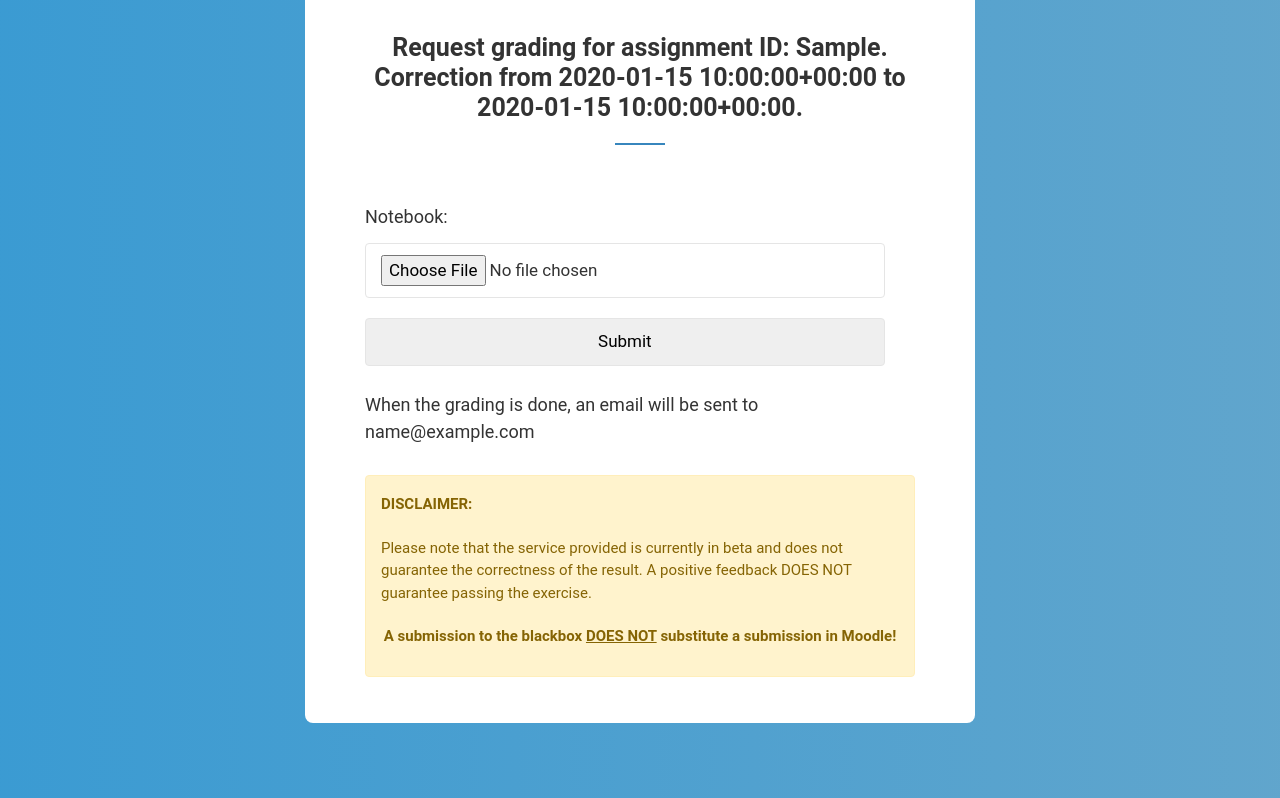
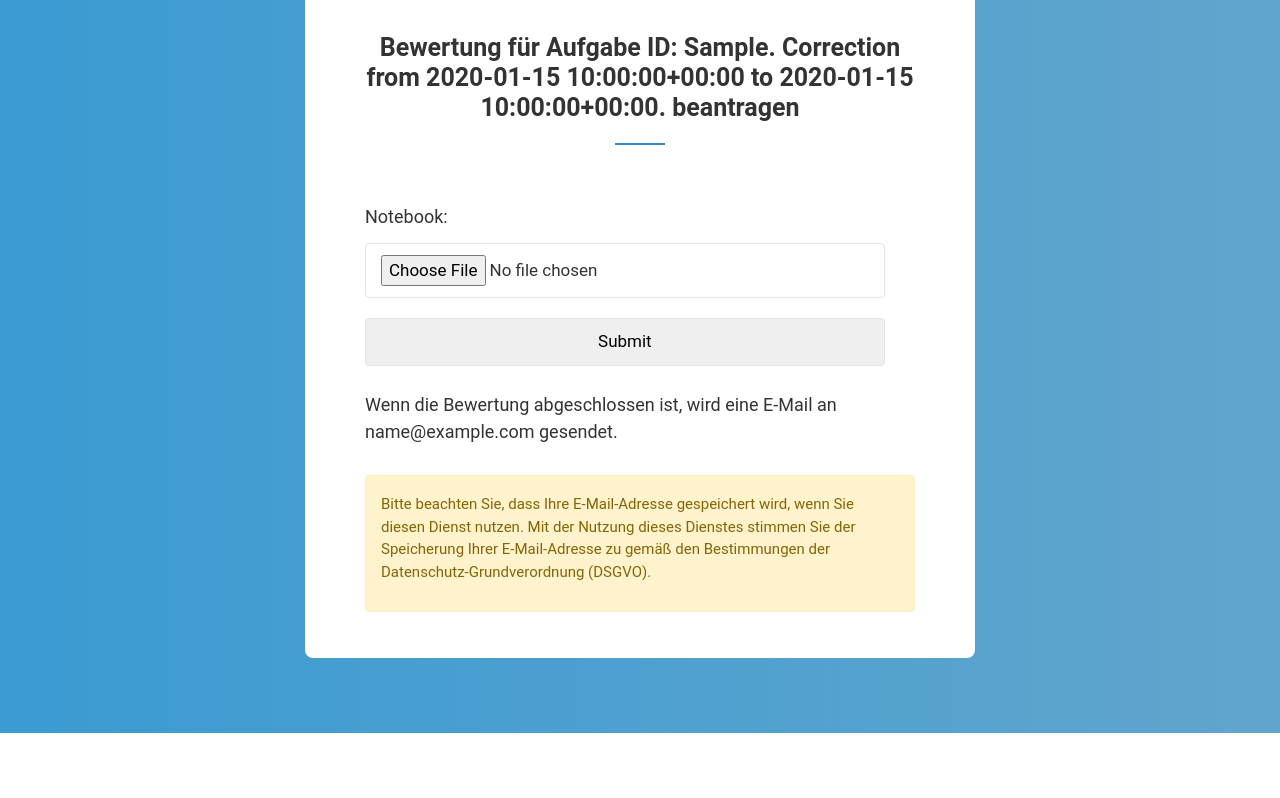
Before and after one commit to RWTH-DBIS/Ampelgrader, a Django app: template grader/templates/grader/request.html in a window 1280 px wide. Shown: the part 450-1248 px from the top of the page. After the commit the page ends 1183 px from the top, so only its background shows below. Run offline with Django 5.2, Linux system fonts and the light colour scheme; the template is opened without the code that fills it: values that come from a table or form of the project are taken from there, others are empty; a user stored in the database is signed in; tables that the repository leaves empty hold one stand-in row (values such as "Sample post"); some libraries are stand-ins or nearby versions.

Commit message:
Incorporate new changes made in the frontend

```diff
--- a/grader/static/grader/styles.css
+++ b/grader/static/grader/styles.css
@@ -75,11 +75,9 @@ body {
     font-size: 17px
 }
 
-
 .container-content input:focus {
     border: 1px solid #b3b3b3
 }
-
 
 @media screen and (max-width: 767px) {
     .container {
--- a/grader/templates/grader/grading_processing.html
+++ b/grader/templates/grader/grading_processing.html
@@ -3,7 +3,7 @@
 	<head>
 		<meta charset="UTF-8">
 		<meta name="viewport" content="width=device-width, initial-scale=1">
-		<title>Grading Unavailable</title>
+		<title>Bewertung nicht abgeschlossen</title>
 		<!-- Bootstrap CSS -->
 		<link rel="stylesheet" href="https://stackpath.bootstrapcdn.com/bootstrap/4.5.2/css/bootstrap.min.css">
 		{% load static %}
@@ -16,8 +16,8 @@
                 <img src="https://git.rwth-aachen.de/i5/teaching/dbis-raw/-/raw/main/dbis-logo.png" width="500"/>
             </div>
 
-            <div class="container-content">
-               <div class="lead text-center"> Grading process not finished. Thank you for your patience! </div>
+            <div class="alert alert-secondary" role="alert" style="margin-top: 100px; margin-bottom: 100px;">
+               <div class="lead text-center"> Bewertungsprozess noch nicht abgeschlossen. Vielen Dank für Ihre Geduld! </div>
             </div>
         </div>
 
--- a/grader/templates/grader/grading_unavailable.html
+++ b/grader/templates/grader/grading_unavailable.html
@@ -3,7 +3,7 @@
 	<head>
 		<meta charset="UTF-8">
 		<meta name="viewport" content="width=device-width, initial-scale=1">
-		<title>Grading Unavailable</title>
+		<title>Bewertung nicht verfügbar</title>
 		<!-- Bootstrap CSS -->
 		<link rel="stylesheet" href="https://stackpath.bootstrapcdn.com/bootstrap/4.5.2/css/bootstrap.min.css">
 		{% load static %}
@@ -16,8 +16,8 @@
                 <img src="https://git.rwth-aachen.de/i5/teaching/dbis-raw/-/raw/main/dbis-logo.png" width="500"/>
             </div>
 
-            <div class="container-content">
-               <div class="lead text-center"> At this time, no grading for this exercise is available! </div>
+            <div class="alert alert-secondary" role="alert" style="margin-top: 100px; margin-bottom: 100px;">
+               <div class="lead text-center"> Zurzeit ist keine Bewertung für diese Übung verfügbar! </div>
             </div>
         </div>
 
--- a/grader/templates/grader/request.html
+++ b/grader/templates/grader/request.html
@@ -1,9 +1,9 @@
 <!DOCTYPE html>
-<html lang="en">
+<html lang="de">
 	<head>
 		<meta charset="UTF-8">
 		<meta name="viewport" content="width=device-width, initial-scale=1">
-		<title>Request Grading</title>
+		<title>Bewertung Beantragen</title>
 		<!-- Bootstrap CSS -->
 		<link rel="stylesheet" href="https://stackpath.bootstrapcdn.com/bootstrap/4.5.2/css/bootstrap.min.css">
 		{% load static %}
@@ -18,22 +18,19 @@
 
             <div class="container-content">
 
-                <h2>Request grading for assignment {{ for_exercise }}</h2>
+                <h2>Bewertung für Aufgabe {{ for_exercise }} beantragen</h2>
 
                 <form enctype="multipart/form-data" action="/grader/request/{{ for_exercise }}" method="post">
                     {% csrf_token %}
                     {{ form }}
                     <input type="submit" value="Submit">
-                    <p>When the grading is done, an email will be sent to
-                    {{ request.user.email }}
+                    <p>Wenn die Bewertung abgeschlossen ist, wird eine E-Mail an {{ request.user.email }} gesendet.
                     </p>
                 </form>
                 <div class="alert alert-warning" role="alert">
-                    <p><b>DISCLAIMER:</b></p>
-                    <p>Please note that the service provided is currently in beta and does not guarantee the correctness of the result.
-                    A positive feedback DOES NOT guarantee passing the exercise.</p>
-
-                    <p class="text-center"><b>A submission to the blackbox <u>DOES NOT</u> substitute a submission in Moodle!</b></p>
+                    <p>Bitte beachten Sie, dass Ihre E-Mail-Adresse gespeichert wird, wenn Sie diesen Dienst nutzen.
+                        Mit der Nutzung dieses Dienstes stimmen Sie der Speicherung Ihrer E-Mail-Adresse zu gemäß den Bestimmungen der Datenschutz-Grundverordnung (DSGVO).
+                    </p>
                 </div>
             </div>
 
--- a/grader/templates/grader/result.html
+++ b/grader/templates/grader/result.html
@@ -3,7 +3,7 @@
 	<head>
     	<meta charset="UTF-8" />
     	<meta name="viewport" content="width=device-width, initial-scale=1" />
-    	<title>Result</title>
+    	<title>Auswertung</title>
     	<!-- Bootstrap CSS -->
     	<link rel="stylesheet" href="https://stackpath.bootstrapcdn.com/bootstrap/4.5.2/css/bootstrap.min.css"/>
     	{% load static %}
@@ -17,10 +17,10 @@
         	</div>
 
 			<div class="container-content">
-    			<h2>Result</h2>
+    			<h2>Auswertung</h2>
           		<ul>
             		{% for ex in result %}
-						<li><p>You have achieved the following result in {{ ex.label }}:</p></li>
+						<li><p>Sie haben folgendes Ergebnis bei {{ ex.label }} erzielt:</p></li>
             			<li>Just for debugging: {{ ex.label }} achieved {{ ex.score }} of max {{ ex.max_score}}, with percentage {{ ex.percentage_res }}</li>
 
             			<div class="d-flex justify-content-center">
--- a/grader/templates/grader/successful_request.html
+++ b/grader/templates/grader/successful_request.html
@@ -4,7 +4,7 @@
         <head>
             <meta charset="UTF-8">
             <meta name="viewport" content="width=device-width, initial-scale=1">
-            <title>Successful Request</title>
+            <title>Anfrage Erfolgreich</title>
             <!-- Bootstrap CSS -->
             <link rel="stylesheet" href="https://stackpath.bootstrapcdn.com/bootstrap/4.5.2/css/bootstrap.min.css">
             {% load static %}
@@ -18,8 +18,8 @@
                 </div>
 
                 <div class="container-content">
-                    <h2>Grading successfully requested!</h2>
-                    <p>You will hear from us. Your process ID is:</p>
+                    <h2>Bewertung erfolgreich angefordert!</h2>
+                    <p>Sie werden von uns hören. Ihre Prozess-ID lautet:</p>
                     <div class="alert alert-dark text-center" role="alert">
                         {{ id }}
                     </div>
```
Also changed, not shown: grader/templates/grader/exercise_overview.html (+18 -7 lines).
